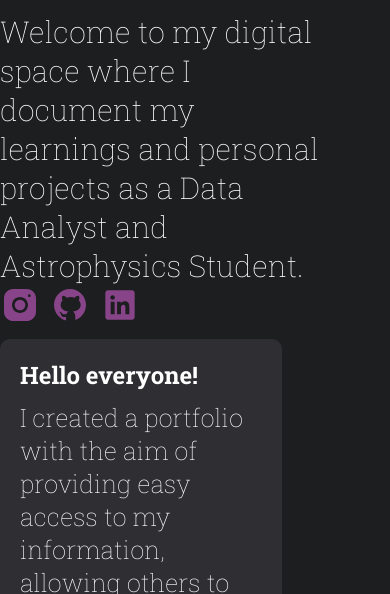
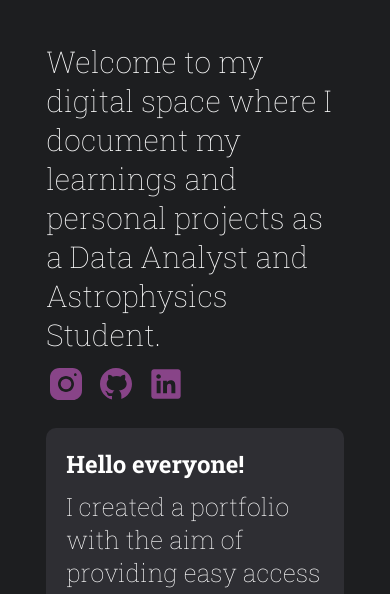
Before and after one commit to JoaoManuelQueiroz/JoaoManuelQueiroz.github.io, a plain HTML site: page index.html in a window 390 px wide. Shown: the part 230-824 px from the top of the page. Drawn offline with Linux system fonts and the light colour scheme.

Commit message:
fix: :bug: Bug de responsividade consertado

```diff
--- a/index.html
+++ b/index.html
@@ -21,32 +21,29 @@
             </div>
         </div>
     </header>
-    <div>
+    <!-- <div> -->
+    <div class="container">
         <div class="content-home">
-            <div>
             <div class="welcome-message">Welcome to my digital space where I document my learnings and personal
                 projects as a Data Analyst and Astrophysics Student.</div>
             <div class="icons">
                 <div class="cursor-pointer"
                     onclick="window.open('https://www.instagram.com/jmqueirozz_/','_blank', 'noopener,noreferrer')">
-                        <svg class="icon" xmlns="http://www.w3.org/2000/svg" viewBox="0 0 30 30" width="30px"
-                            height="30px">
+                    <svg class="icon" xmlns="http://www.w3.org/2000/svg" viewBox="0 0 30 30" width="30px" height="30px">
                         <path
                             d="M 9.9980469 3 C 6.1390469 3 3 6.1419531 3 10.001953 L 3 20.001953 C 3 23.860953 6.1419531 27 10.001953 27 L 20.001953 27 C 23.860953 27 27 23.858047 27 19.998047 L 27 9.9980469 C 27 6.1390469 23.858047 3 19.998047 3 L 9.9980469 3 z M 22 7 C 22.552 7 23 7.448 23 8 C 23 8.552 22.552 9 22 9 C 21.448 9 21 8.552 21 8 C 21 7.448 21.448 7 22 7 z M 15 9 C 18.309 9 21 11.691 21 15 C 21 18.309 18.309 21 15 21 C 11.691 21 9 18.309 9 15 C 9 11.691 11.691 9 15 9 z M 15 11 A 4 4 0 0 0 11 15 A 4 4 0 0 0 15 19 A 4 4 0 0 0 19 15 A 4 4 0 0 0 15 11 z" />
                     </svg>
                 </div>
                 <div class="cursor-pointer"
                     onclick="window.open('https://github.com/JoaoManuelQueiroz','_blank', 'noopener,noreferrer')">
-                        <svg class="icon" xmlns="http://www.w3.org/2000/svg" viewBox="0 0 30 30" width="30px"
-                            height="30px">
+                    <svg class="icon" xmlns="http://www.w3.org/2000/svg" viewBox="0 0 30 30" width="30px" height="30px">
                         <path
                             d="M15,3C8.373,3,3,8.373,3,15c0,5.623,3.872,10.328,9.092,11.63C12.036,26.468,12,26.28,12,26.047v-2.051 c-0.487,0-1.303,0-1.508,0c-0.821,0-1.551-0.353-1.905-1.009c-0.393-0.729-0.461-1.844-1.435-2.526 c-0.289-0.227-0.069-0.486,0.264-0.451c0.615,0.174,1.125,0.596,1.605,1.222c0.478,0.627,0.703,0.769,1.596,0.769 c0.433,0,1.081-0.025,1.691-0.121c0.328-0.833,0.895-1.6,1.588-1.962c-3.996-0.411-5.903-2.399-5.903-5.098 c0-1.162,0.495-2.286,1.336-3.233C9.053,10.647,8.706,8.73,9.435,8c1.798,0,2.885,1.166,3.146,1.481C13.477,9.174,14.461,9,15.495,9 c1.036,0,2.024,0.174,2.922,0.483C18.675,9.17,19.763,8,21.565,8c0.732,0.731,0.381,2.656,0.102,3.594 c0.836,0.945,1.328,2.066,1.328,3.226c0,2.697-1.904,4.684-5.894,5.097C18.199,20.49,19,22.1,19,23.313v2.734 c0,0.104-0.023,0.179-0.035,0.268C23.641,24.676,27,20.236,27,15C27,8.373,21.627,3,15,3z" />
                     </svg>
                 </div>
                 <div class="cursor-pointer"
                     onclick="window.open('https://www.linkedin.com/in/joão-manuel-araújo-dantas-queiroz-40a9a531a/','_blank', 'noopener,noreferrer')">
-                        <svg class="icon" xmlns="http://www.w3.org/2000/svg" viewBox="0 0 30 30" width="30px"
-                            height="30px">
+                    <svg class="icon" xmlns="http://www.w3.org/2000/svg" viewBox="0 0 30 30" width="30px" height="30px">
                         <path
                             d="M24,4H6C4.895,4,4,4.895,4,6v18c0,1.105,0.895,2,2,2h18c1.105,0,2-0.895,2-2V6C26,4.895,25.105,4,24,4z M10.954,22h-2.95 v-9.492h2.95V22z M9.449,11.151c-0.951,0-1.72-0.771-1.72-1.72c0-0.949,0.77-1.719,1.72-1.719c0.948,0,1.719,0.771,1.719,1.719 C11.168,10.38,10.397,11.151,9.449,11.151z M22.004,22h-2.948v-4.616c0-1.101-0.02-2.517-1.533-2.517 c-1.535,0-1.771,1.199-1.771,2.437V22h-2.948v-9.492h2.83v1.297h0.04c0.394-0.746,1.356-1.533,2.791-1.533 c2.987,0,3.539,1.966,3.539,4.522V22z" />
                     </svg>
@@ -66,7 +63,7 @@
             </p>
         </div>
     </div>
-    </div>
+    <!-- </div> -->
 </body>
 
 </html>
--- a/style.css
+++ b/style.css
@@ -34,7 +34,7 @@ ul {
 .container {
   display: flex;
   flex-direction: column;
-  height: 100%;
+  height: fit-content;
   width: 100%;
   gap: 20px;
   align-items: center;
```
Lines whose indentation alone changed are shown as unchanged.
